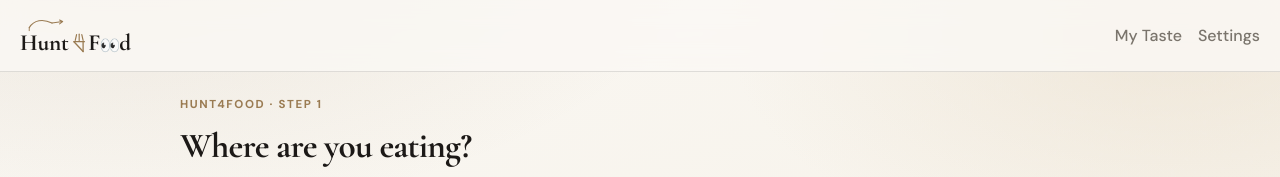
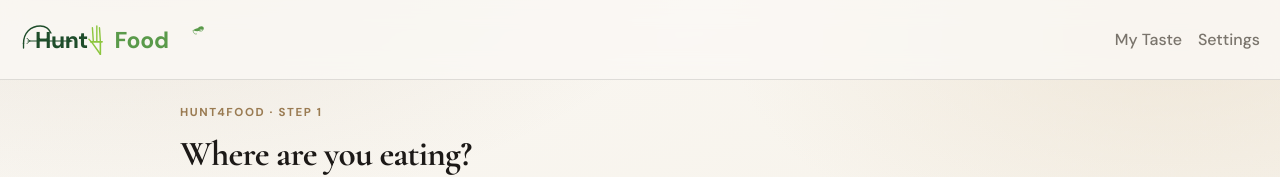
Before and after one commit to DaKuY/Hunt4Food, a React (Vite) app: page /#/ in a window 1280 px wide. Shown: the top 177 px of the page. Built offline with nearby package versions, Linux system fonts and the light colour scheme.

Commit message:
Replace wordmark with green Hunt 4 Food logo
Use the user's logo design in the nav and footer: forest green Hunt
with bow and arrow, lime fork-knife 4, and leaf-green Food with sprigs.
Update favicon to match.

Co-authored-by: Andrew Camero <andrew.p.camero@gmail.com>

```diff
--- a/src/App.css
+++ b/src/App.css
@@ -38,92 +38,44 @@
 }
 
 .top-brand {
-  font-family: var(--font-display);
-  font-weight: 700;
-  font-size: 1.45rem;
-  color: var(--text);
-  text-decoration: none;
-  letter-spacing: -0.01em;
+  display: flex;
+  align-items: center;
   border: none;
   background: none;
-  padding: 0;
+  padding: 0.15rem 0.2rem 0.15rem 0;
+  margin: 0;
   cursor: pointer;
-  line-height: 1;
+  line-height: 0;
+  border-radius: var(--radius-sm);
+}
+
+.top-brand:hover .brand-mark {
+  transform: translateY(-0.5px);
+}
+
+.top-brand:focus-visible {
+  outline: 2px solid var(--accent);
+  outline-offset: 3px;
 }
 
 .brand-mark {
-  display: inline-flex;
-  align-items: flex-end;
-  gap: 0.04em;
-  color: var(--text);
-  white-space: nowrap;
+  display: block;
+  height: 2.65rem;
+  width: auto;
+  max-width: min(220px, 58vw);
+  object-fit: contain;
+  transition: transform 180ms ease;
 }
 
 .brand-mark--sm {
-  font-size: 0.95rem;
-}
-
-.brand-hunt {
-  position: relative;
-  display: inline-flex;
-  flex-direction: column;
-  align-items: flex-start;
-}
-
-.brand-bow-arrow {
-  width: 2.15em;
-  height: 0.72em;
-  margin: 0 0 -0.08em 0.05em;
-  color: var(--accent);
-}
-
-.brand-hunt-text {
-  line-height: 1;
-}
-
-.brand-fork-four {
-  width: 0.62em;
-  height: 0.95em;
-  margin: 0 0.02em 0.04em;
-  color: var(--accent);
-  flex-shrink: 0;
-}
-
-.brand-food {
-  display: inline-flex;
-  align-items: baseline;
-  line-height: 1;
-}
-
-.brand-food-f,
-.brand-food-d {
-  line-height: 1;
-}
-
-.brand-eyes {
+  height: 1.2rem;
+  max-width: 120px;
   display: inline-block;
-  font-size: 0.72em;
-  line-height: 1;
-  margin: 0 -0.04em;
-  transform: translateY(0.06em);
-}
-
-.brand-mark--sm .brand-bow-arrow {
-  width: 1.85em;
-  height: 0.65em;
-}
-
-.brand-mark--sm .brand-fork-four {
-  width: 0.55em;
-  height: 0.85em;
-}
-
-.brand-mark--sm .brand-eyes {
-  font-size: 0.68em;
+  vertical-align: -0.25rem;
 }
 
 .site-footer .brand-mark {
-  vertical-align: middle;
+  vertical-align: -0.28rem;
 }
 
 .keyword-field {
--- a/src/components/BrandMark.tsx
+++ b/src/components/BrandMark.tsx
@@ -1,64 +1,78 @@
 type Props = {
   className?: string
-  /** Smaller variant for footer / inline use */
   size?: 'nav' | 'sm'
-}
-
-function BowArrow() {
-  return (
-    <svg className="brand-bow-arrow" viewBox="0 0 52 22" aria-hidden>
-      <path
-        d="M4 14 C10 4, 22 2, 34 8"
-        fill="none"
-        stroke="currentColor"
-        strokeWidth="1.4"
-        strokeLinecap="round"
-      />
-      <path
-        d="M34 8 L48 6 M48 6 L44 4 M48 6 L44 9"
-        fill="none"
-        stroke="currentColor"
-        strokeWidth="1.4"
-        strokeLinecap="round"
-        strokeLinejoin="round"
-      />
-      <line x1="4" y1="14" x2="4" y2="18" stroke="currentColor" strokeWidth="1.2" strokeLinecap="round" />
-    </svg>
-  )
-}
-
-function ForkFour() {
-  return (
-    <svg className="brand-fork-four" viewBox="0 0 22 30" aria-hidden>
-      {/* Fork tines */}
-      <path d="M5 11 L7 2" stroke="currentColor" strokeWidth="1.8" strokeLinecap="round" />
-      <path d="M11 11 L11 1.5" stroke="currentColor" strokeWidth="1.8" strokeLinecap="round" />
-      <path d="M17 11 L15 2" stroke="currentColor" strokeWidth="1.8" strokeLinecap="round" />
-      {/* "4" crossbar + diagonal leg */}
-      <path d="M3 13 H19" stroke="currentColor" strokeWidth="2" strokeLinecap="round" />
-      <path d="M3 13 L17 28" stroke="currentColor" strokeWidth="2" strokeLinecap="round" />
-      {/* "4" right stem / fork handle */}
-      <path d="M17 13 V28" stroke="currentColor" strokeWidth="2" strokeLinecap="round" />
-    </svg>
-  )
 }
 
 export function BrandMark({ className = '', size = 'nav' }: Props) {
   return (
-    <span className={`brand-mark brand-mark--${size} ${className}`.trim()} aria-hidden>
-      <span className="brand-hunt">
-        <BowArrow />
-        <span className="brand-hunt-text">Hunt</span>
-      </span>
-      <ForkFour />
-      <span className="brand-food">
-        <span className="brand-food-f">F</span>
-        <span className="brand-eyes" role="img" aria-label="oo">
-          👀
-        </span>
-        <span className="brand-food-d">d</span>
-      </span>
-    </span>
+    <svg
+      className={`brand-mark brand-mark--${size} ${className}`.trim()}
+      viewBox="0 0 420 96"
+      fill="none"
+      role="img"
+      aria-hidden
+    >
+      <title>Hunt 4 Food</title>
+
+      {/* Bow */}
+      <path
+        d="M8 58 C8 34, 24 18, 46 18 C58 18, 66 24, 70 34"
+        stroke="#1f4d2b"
+        strokeWidth="3.2"
+        strokeLinecap="round"
+      />
+      <path d="M8 58 V68" stroke="#1f4d2b" strokeWidth="3" strokeLinecap="round" />
+
+      {/* Arrow through Hunt */}
+      <path d="M18 52 H118" stroke="#1f4d2b" strokeWidth="2.4" strokeLinecap="round" />
+      <path d="M118 52 L108 47 L108 57 Z" fill="#1f4d2b" />
+      <path d="M22 52 L16 46 M22 52 L16 58" stroke="#1f4d2b" strokeWidth="2" strokeLinecap="round" />
+
+      <text
+        x="34"
+        y="68"
+        fill="#1f4d2b"
+        fontFamily="'DM Sans', system-ui, sans-serif"
+        fontWeight="800"
+        fontSize="52"
+        letterSpacing="-1"
+      >
+        Hunt
+      </text>
+
+      {/* 4 = fork + knife */}
+      <g transform="translate(152 14)" strokeLinecap="round" strokeLinejoin="round">
+        <path d="M14 38 L12 8" stroke="#8dc63f" strokeWidth="3.2" />
+        <path d="M22 38 L22 4" stroke="#8dc63f" strokeWidth="3.2" />
+        <path d="M30 38 L28 8" stroke="#8dc63f" strokeWidth="3.2" />
+        <path d="M8 40 H34" stroke="#8dc63f" strokeWidth="3.6" />
+        <path d="M10 40 L30 68" stroke="#8dc63f" strokeWidth="3.4" />
+        <path d="M30 40 V68" stroke="#8dc63f" strokeWidth="3.6" />
+        <path d="M10 40 L4 34" stroke="#8dc63f" strokeWidth="3" />
+      </g>
+
+      <text
+        x="214"
+        y="68"
+        fill="#5a9a4a"
+        fontFamily="'DM Sans', system-ui, sans-serif"
+        fontWeight="700"
+        fontSize="52"
+        letterSpacing="-0.5"
+      >
+        Food
+      </text>
+
+      {/* Leaves on d */}
+      <g fill="#5a9a4a">
+        <path d="M392 28 C398 22, 406 22, 410 28 C406 30, 400 31, 392 28 Z" />
+        <path d="M402 24 C408 16, 418 18, 416 26 C412 27, 406 26, 402 24 Z" />
+      </g>
+      <g stroke="#5a9a4a" strokeWidth="1.4" fill="none" strokeLinecap="round">
+        <path d="M392 28 C392 34, 396 38, 400 36" />
+        <path d="M402 24 C404 30, 410 32, 414 28" />
+      </g>
+    </svg>
   )
 }
 
```
Also changed, not shown: public/favicon.svg, public/hunt4food-logo.svg (added).
